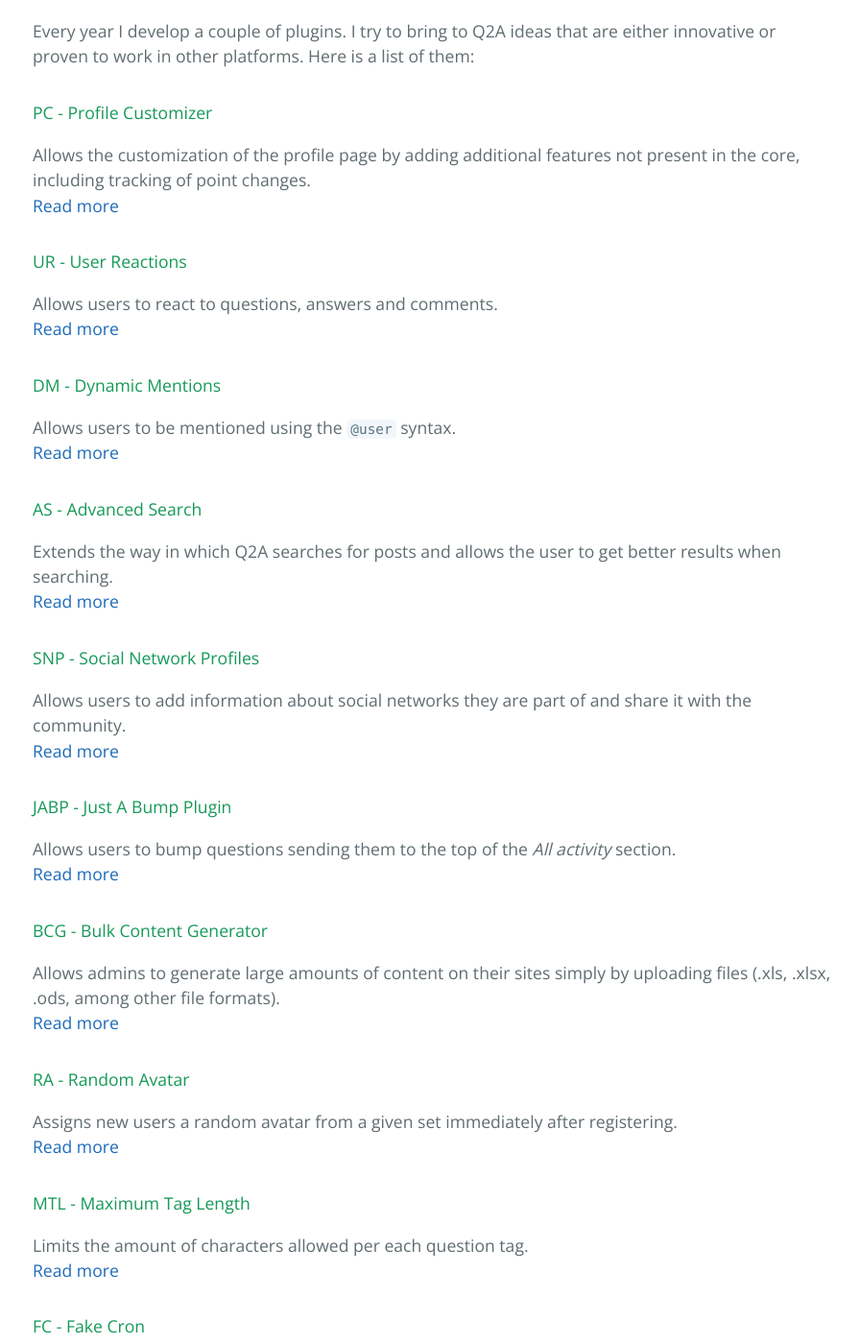
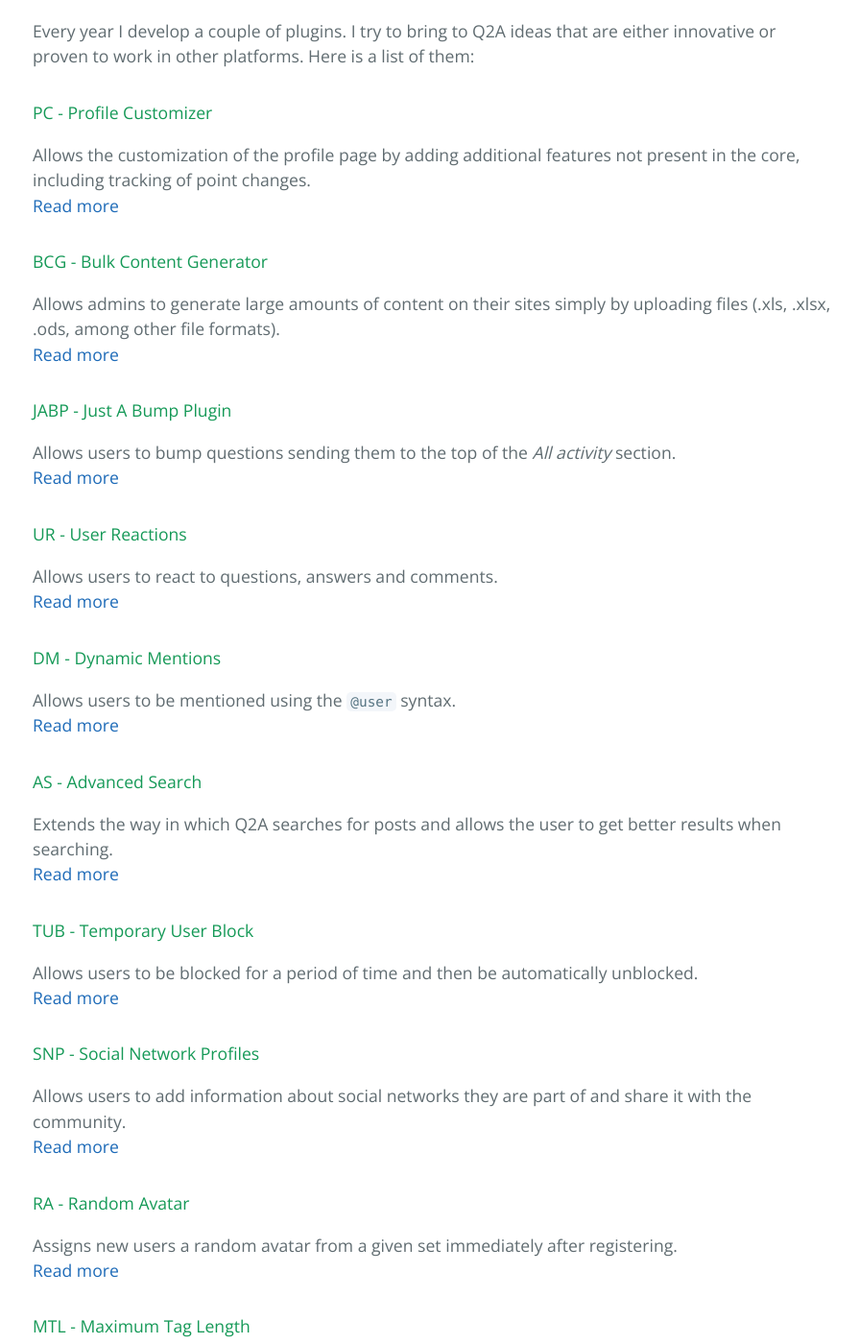
Before and after one commit to pupi1985/pupi1985.github.io, a Jekyll site: the page built from index.md, in a window 1280 px wide and 1400 px high, scrolled down 640 px. Shown: the whole window at 96% size, without its empty margins (190-1085 px from the left). Built offline with Jekyll 4.4.1, drawn with Linux system fonts in a browser that asks for light colours.

Commit message:
Update plugins

```diff
--- a/_data/plugins.json
+++ b/_data/plugins.json
@@ -2,42 +2,46 @@
 	{
 		"title": "PC - Profile Customizer",
 		"description": "Allows the customization of the profile page by adding additional features not present in the core, including tracking of point changes.",
-		"url": "http://www.question2answer.org/qa/36952",
+		"url": "https://www.question2answer.org/qa/36952",
+	}, {
+		"title": "BCG - Bulk Content Generator",
+		"description": "Allows admins to generate large amounts of content on their sites simply by uploading files (.xls, .xlsx, .ods, among other file formats).",
+		"url": "https://www.question2answer.org/qa/54488"
+	}, {
+		"title": "JABP - Just A Bump Plugin",
+		"description": "Allows users to bump questions sending them to the top of the _All activity_ section.",
+		"url": "https://www.question2answer.org/qa/31264"
 	}, {
 		"title": "UR - User Reactions",
 		"description": "Allows users to react to questions, answers and comments.",
-		"url": "http://www.question2answer.org/qa/62711",
+		"url": "https://www.question2answer.org/qa/62711",
 	}, {
 		"title": "DM - Dynamic Mentions",
 		"description": "Allows users to be mentioned using the `@user` syntax.",
-		"url": "http://www.question2answer.org/qa/66929",
+		"url": "https://www.question2answer.org/qa/66929",
 	}, {
 		"title": "AS - Advanced Search",
 		"description": "Extends the way in which Q2A searches for posts and allows the user to get better results when searching.",
-		"url": "http://www.question2answer.org/qa/54072"
+		"url": "https://www.question2answer.org/qa/54072"
+	}, {
+		"title": "TUB - Temporary User Block",
+		"description": "Allows users to be blocked for a period of time and then be automatically unblocked.",
+		"url": "https://www.question2answer.org/qa/73008"
 	}, {
 		"title": "SNP - Social Network Profiles",
 		"description": "Allows users to add information about social networks they are part of and share it with the community.",
-		"url": "http://www.question2answer.org/qa/46857"
-	}, {
-		"title": "JABP - Just A Bump Plugin",
-		"description": "Allows users to bump questions sending them to the top of the _All activity_ section.",
-		"url": "http://www.question2answer.org/qa/31264"
-	}, {
-		"title": "BCG - Bulk Content Generator",
-		"description": "Allows admins to generate large amounts of content on their sites simply by uploading files (.xls, .xlsx, .ods, among other file formats).",
-		"url": "http://www.question2answer.org/qa/54488"
+		"url": "https://www.question2answer.org/qa/46857"
 	}, {
 		"title": "RA - Random Avatar",
 		"description": "Assigns new users a random avatar from a given set immediately after registering.",
-		"url": "http://www.question2answer.org/qa/39812"
+		"url": "https://www.question2answer.org/qa/39812"
 	}, {
 		"title": "MTL - Maximum Tag Length",
 		"description": "Limits the amount of characters allowed per each question tag.",
-		"url": "http://www.question2answer.org/qa/41822"
+		"url": "https://www.question2answer.org/qa/41822"
 	}, {
 		"title": "FC - Fake Cron",
 		"description": "Fires events after a certain amount of requests or in a time-based manner (daily, weekly, monthly).",
-		"url": "http://www.question2answer.org/qa/42051"
+		"url": "https://www.question2answer.org/qa/42051"
 	}
 ]
```
